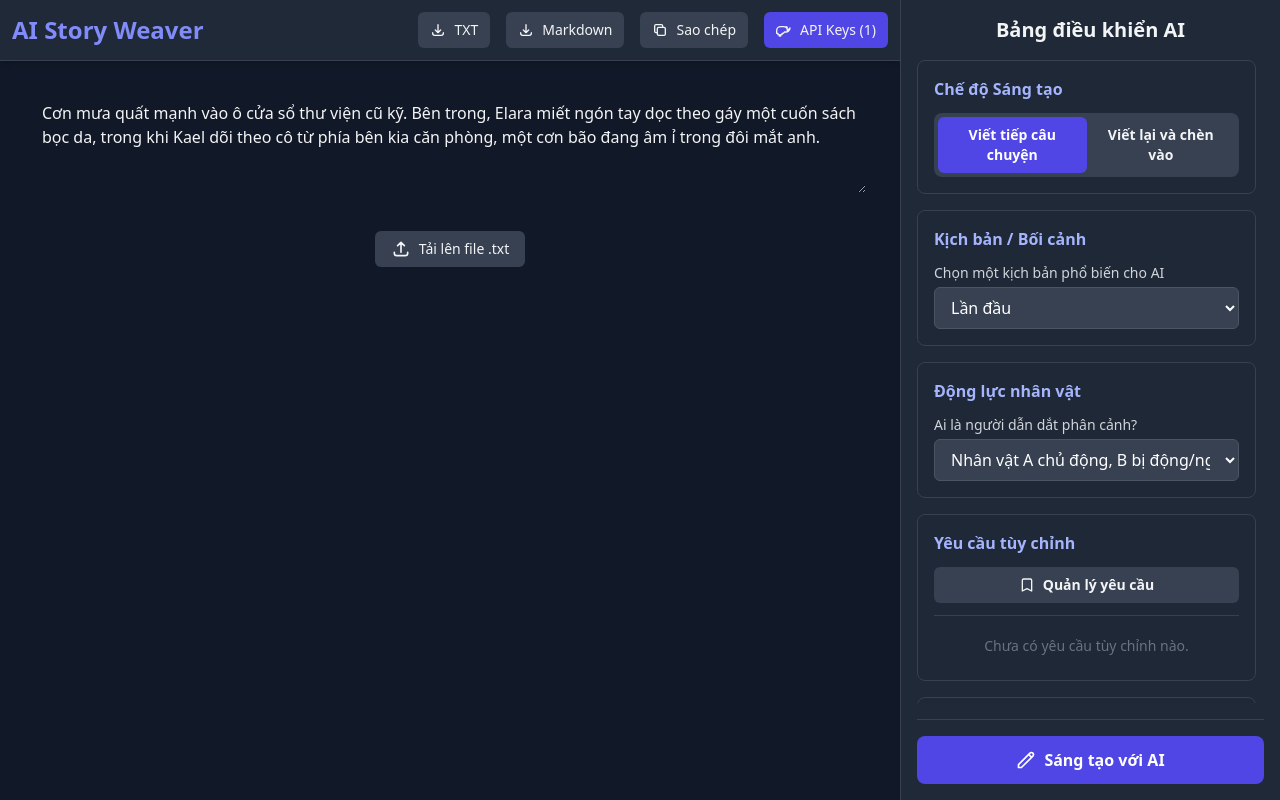
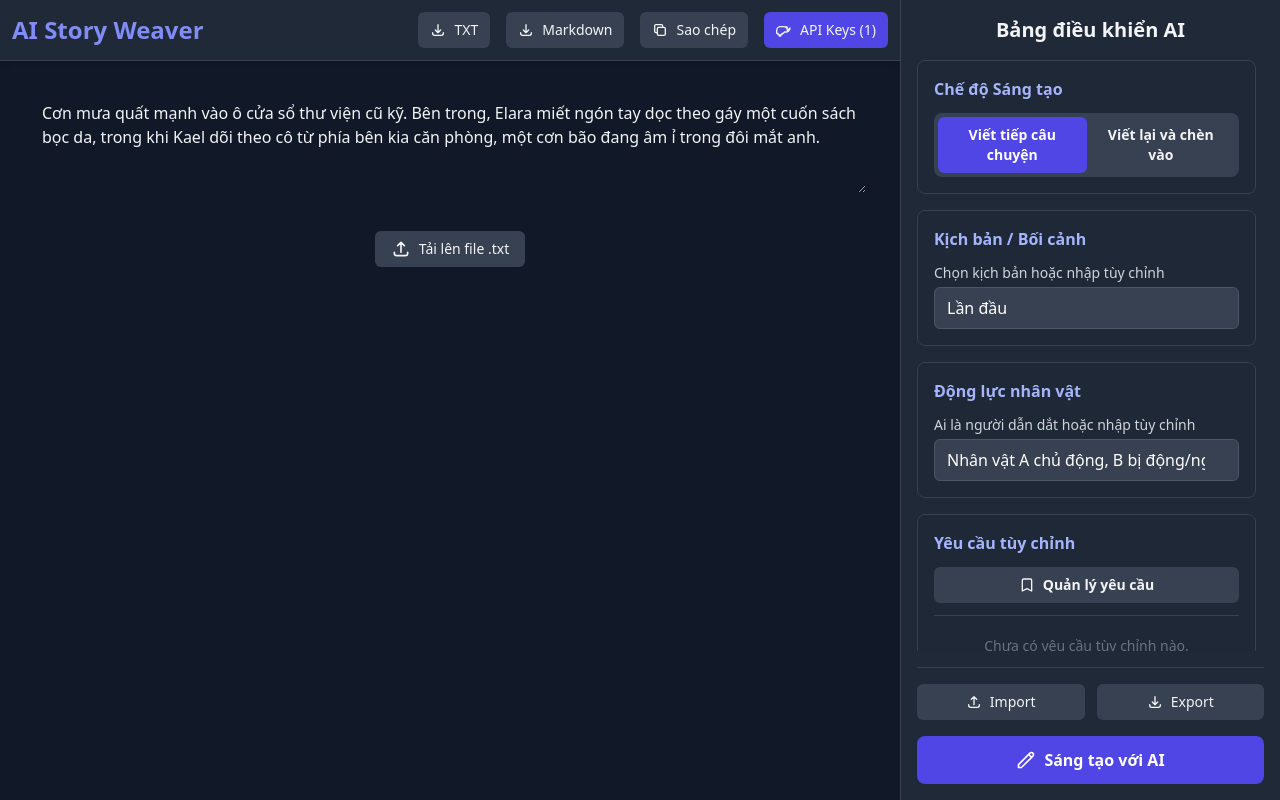
Before and after one commit to yana-arch/AI-story-weaver, a React (Vite) app: page / in a window 1280 px wide. Built offline with nearby package versions, Linux system fonts and the light colour scheme.

Commit message:
feat: Add configuration export/import
Allows users to save and load their AI generation configurations, including prompts and selected prompt IDs, via JSON files. This enhances workflow persistence and sharing.

```diff
--- a/App.tsx
+++ b/App.tsx
@@ -75,6 +75,67 @@ export default function App() {
                 }
             });
         }
+    };
+
+    const handleExportConfig = useCallback(() => {
+        try {
+            const exportData = {
+                version: 1,
+                config,
+                customPrompts,
+                selectedPromptIds,
+            };
+            const jsonString = JSON.stringify(exportData, null, 2);
+            const blob = new Blob([jsonString], { type: 'application/json' });
+            const url = URL.createObjectURL(blob);
+            const a = document.createElement('a');
+            a.href = url;
+            a.download = 'ai-story-weaver-config.json';
+            document.body.appendChild(a);
+            a.click();
+            document.body.removeChild(a);
+            URL.revokeObjectURL(url);
+        } catch (e) {
+            setError("Failed to export configuration.");
+            console.error(e);
+        }
+    }, [config, customPrompts, selectedPromptIds]);
+
+    const handleImportConfig = (event: React.ChangeEvent<HTMLInputElement>) => {
+        const file = event.target.files?.[0];
+        if (!file) return;
+
+        const reader = new FileReader();
+        reader.onload = (e) => {
+            try {
+                const text = e.target?.result as string;
+                 if (!text) {
+                    throw new Error("File is empty or could not be read.");
+                }
+                const data = JSON.parse(text);
+
+                // Basic validation
+                if (data && typeof data === 'object' && 'config' in data && Array.isArray(data.customPrompts) && Array.isArray(data.selectedPromptIds)) {
+                    setConfig(data.config);
+                    setCustomPrompts(data.customPrompts);
+                    setSelectedPromptIds(data.selectedPromptIds);
+                    setError(null);
+                } else {
+                    throw new Error("Invalid configuration file format.");
+                }
+            } catch (err: any) {
+                setError(`Failed to import configuration: ${err.message}`);
+                console.error(err);
+            } finally {
+                if (event.target) {
+                    event.target.value = '';
+                }
+            }
+        };
+        reader.onerror = () => {
+             setError("Failed to read the configuration file.");
+        };
+        reader.readAsText(file);
     };
 
     const handleGenerate = useCallback(async (
@@ -267,6 +328,8 @@ export default function App() {
                     selectedPromptIds={selectedPromptIds}
                     setSelectedPromptIds={setSelectedPromptIds}
                     onManagePrompts={() => setIsPromptManagerOpen(true)}
+                    onExportConfig={handleExportConfig}
+                    onImportConfig={handleImportConfig}
                 />
             </aside>
 
--- a/components/ContentNavigator.tsx
+++ b/components/ContentNavigator.tsx
@@ -1,7 +1,7 @@
 import React from 'react';
 import type { GenerationConfig, CustomPrompt } from '../types';
 import { Scenario, CharacterDynamics, Pacing, AdultContentOptions, GenerationMode } from '../types';
-import { WandIcon, BookmarkIcon } from './icons';
+import { WandIcon, BookmarkIcon, UploadIcon, DownloadIcon } from './icons';
 
 interface ContentNavigatorProps {
     config: GenerationConfig;
@@ -13,6 +13,8 @@ interface ContentNavigatorProps {
     selectedPromptIds: string[];
     setSelectedPromptIds: React.Dispatch<React.SetStateAction<string[]>>;
     onManagePrompts: () => void;
+    onExportConfig?: () => void;
+    onImportConfig?: (event: React.ChangeEvent<HTMLInputElement>) => void;
 }
 
 const Section: React.FC<{ title: string; children: React.ReactNode }> = ({ title, children }) => (
@@ -22,16 +24,25 @@ const Section: React.FC<{ title: string; children: React.ReactNode }> = ({ title
     </div>
 );
 
-const Select: React.FC<{ label: string; value: string; onChange: (e: React.ChangeEvent<HTMLSelectElement>) => void; options: string[] }> = ({ label, value, onChange, options }) => (
+const ComboboxInput: React.FC<{
+  label: string;
+  value: string;
+  onChange: (e: React.ChangeEvent<HTMLInputElement>) => void;
+  options: string[];
+  dataListId: string;
+}> = ({ label, value, onChange, options, dataListId }) => (
     <div>
         <label className="block text-sm font-medium text-gray-300 mb-1">{label}</label>
-        <select
+        <input
+            type="text"
+            list={dataListId}
             value={value}
             onChange={onChange}
             className="w-full bg-gray-700 border border-gray-600 rounded-md px-3 py-2 text-white focus:outline-none focus:ring-2 focus:ring-indigo-500"
-        >
-            {options.map(opt => <option key={opt} value={opt}>{opt}</option>)}
-        </select>
+        />
+        <datalist id={dataListId}>
+            {options.map(opt => <option key={opt} value={opt} />)}
+        </datalist>
     </div>
 );
 
@@ -49,7 +60,7 @@ const TextArea: React.FC<{ label: string; placeholder: string; value: string; on
 );
 
 
-export const ContentNavigator: React.FC<ContentNavigatorProps> = ({ config, setConfig, onGenerate, isLoading, isGenerateDisabled, customPrompts, selectedPromptIds, setSelectedPromptIds, onManagePrompts }) => {
+export const ContentNavigator: React.FC<ContentNavigatorProps> = ({ config, setConfig, onGenerate, isLoading, isGenerateDisabled, customPrompts, selectedPromptIds, setSelectedPromptIds, onManagePrompts, onExportConfig, onImportConfig }) => {
 
     const handleChange = <K extends keyof GenerationConfig,>(
         field: K,
@@ -100,19 +111,21 @@ export const ContentNavigator: React.FC<ContentNavigatorProps> = ({ config, setC
                     </div>
                  </Section>
                 <Section title="Kịch bản / Bối cảnh">
-                    <Select
-                        label="Chọn một kịch bản phổ biến cho AI"
+                    <ComboboxInput
+                        label="Chọn kịch bản hoặc nhập tùy chỉnh"
                         value={config.scenario}
-                        onChange={e => handleChange('scenario', e.target.value as Scenario)}
+                        onChange={e => handleChange('scenario', e.target.value)}
                         options={Object.values(Scenario)}
+                        dataListId="scenario-options"
                     />
                 </Section>
                 <Section title="Động lực nhân vật">
-                    <Select
-                        label="Ai là người dẫn dắt phân cảnh?"
+                    <ComboboxInput
+                        label="Ai là người dẫn dắt hoặc nhập tùy chỉnh"
                         value={config.dynamics}
-                        onChange={e => handleChange('dynamics', e.target.value as CharacterDynamics)}
+                        onChange={e => handleChange('dynamics', e.target.value)}
                         options={Object.values(CharacterDynamics)}
+                        dataListId="dynamics-options"
                     />
                 </Section>
                  <Section title="Yêu cầu tùy chỉnh">
@@ -152,11 +165,12 @@ export const ContentNavigator: React.FC<ContentNavigatorProps> = ({ config, setC
                     />
                 </Section>
                 <Section title="Thiết lập nhịp độ">
-                    <Select
-                        label="Đặt nhịp độ cho phân cảnh"
+                    <ComboboxInput
+                        label="Đặt nhịp độ hoặc nhập tùy chỉnh"
                         value={config.pacing}
-                        onChange={e => handleChange('pacing', e.target.value as Pacing)}
+                        onChange={e => handleChange('pacing', e.target.value)}
                         options={Object.values(Pacing)}
+                        dataListId="pacing-options"
                     />
                 </Section>
                 <Section title="Tùy chọn Nội dung 18+">
@@ -178,6 +192,20 @@ export const ContentNavigator: React.FC<ContentNavigatorProps> = ({ config, setC
                 </Section>
             </div>
             <div className="mt-4 pt-4 border-t border-gray-700">
+                {onImportConfig && onExportConfig && (
+                    <div className="flex gap-3 mb-4">
+                        <label htmlFor="import-config" className="cursor-pointer w-full flex justify-center items-center gap-2 px-3 py-2 text-sm bg-gray-700 rounded-md hover:bg-gray-600 transition-colors" title="Import cấu hình từ file JSON">
+                            <UploadIcon className="w-4 h-4" />
+                            Import
+                        </label>
+                        <input id="import-config" type="file" accept=".json" onChange={onImportConfig} className="hidden" />
+
+                        <button onClick={onExportConfig} className="w-full flex justify-center items-center gap-2 px-3 py-2 text-sm bg-gray-700 rounded-md hover:bg-gray-600 transition-colors" title="Export cấu hình hiện tại ra file JSON">
+                            <DownloadIcon className="w-4 h-4" />
+                            Export
+                        </button>
+                    </div>
+                )}
                 <button
                     onClick={onGenerate}
                     disabled={isLoading || isGenerateDisabled}
--- a/types.ts
+++ b/types.ts
@@ -33,9 +33,9 @@ export enum GenerationMode {
 }
 
 export interface GenerationConfig {
-  scenario: Scenario;
-  dynamics: CharacterDynamics;
-  pacing: Pacing;
+  scenario: string;
+  dynamics: string;
+  pacing: string;
   adultContentOptions: AdultContentOptions[];
   avoidKeywords: string;
   focusKeywords: string;
```
